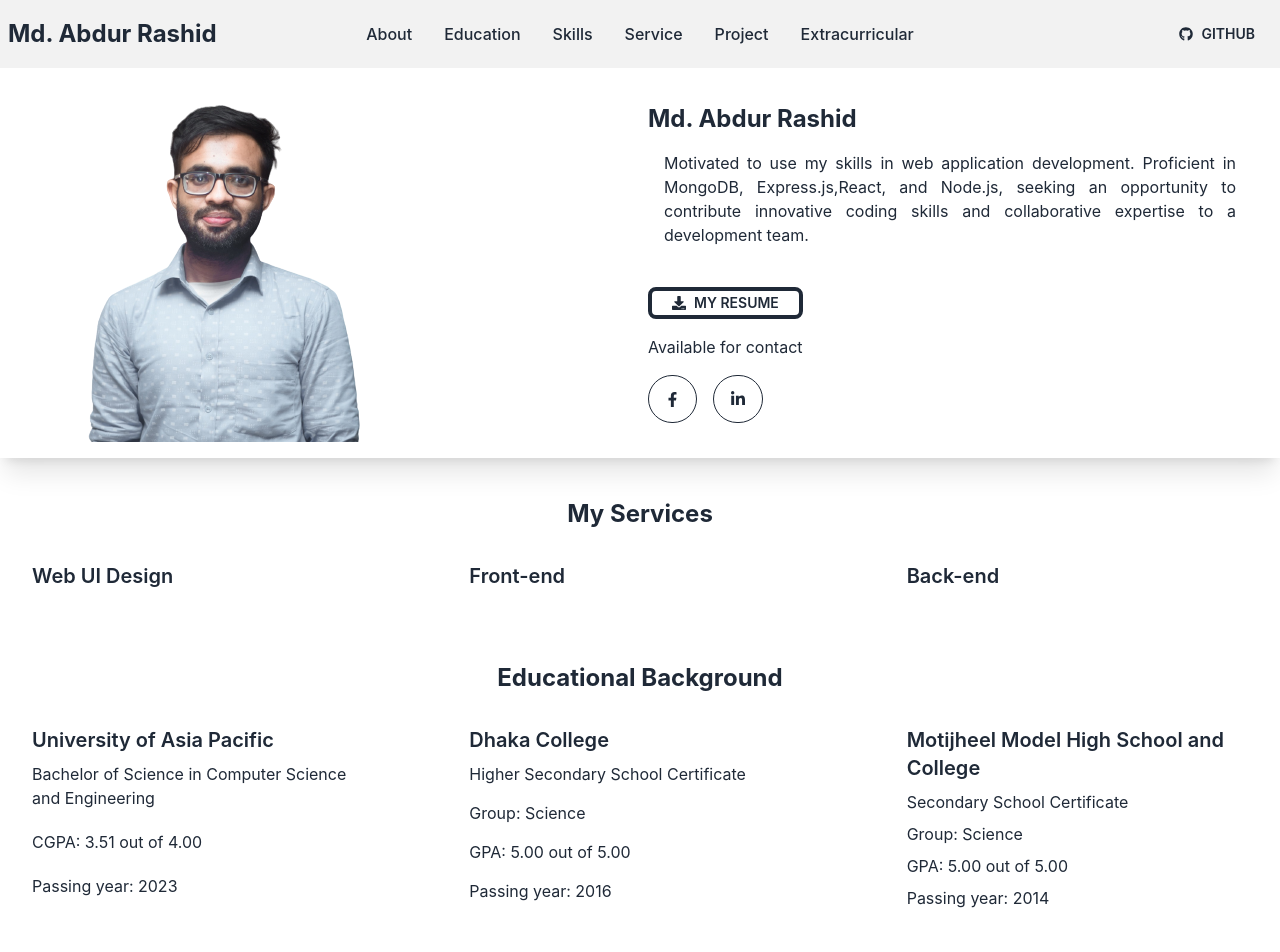
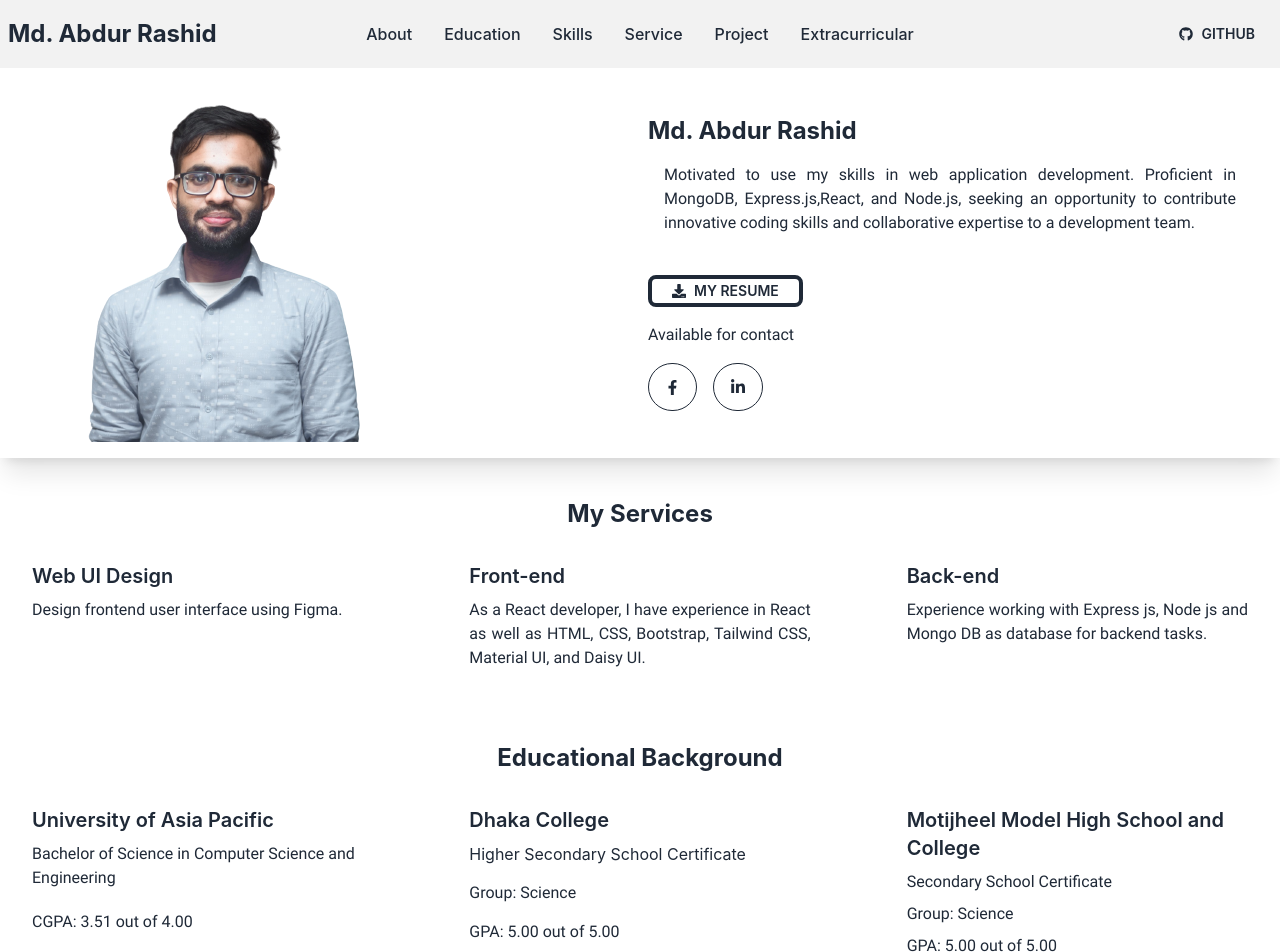
Before and after one commit to Sawom/Md_Abdur_Rashid, a React (Create React App) app: page / in a window 1280 px wide. Shown: the top 952 px of the page. Built offline with nearby package versions, Linux system fonts and the light colour scheme.

Commit message:
fonts added

```diff
--- a/src/App.css
+++ b/src/App.css
@@ -36,3 +36,13 @@
     transform: rotate(360deg);
   }
 }
+
+@font-face{
+  font-family: roboto;
+  src: url(../public/Roboto-Regular.ttf)
+}
+.roboto{
+  font-family: roboto;
+  font-size: medium;
+  font-weight: 500;
+}
--- a/src/Components/Extracurricular/Extracurricular.js
+++ b/src/Components/Extracurricular/Extracurricular.js
@@ -10,7 +10,7 @@ const Extracurricular = () => {
                     <div style={{width: '50%'}} >
                         <p className='text-center font-bold text-xl'>Achievements</p>
                         <div className="overflow-x-auto">
-                            <table className="table">
+                            <table className="table roboto">
                                 <tbody>
                                     {/* row 1 */}
                                     <tr className="hover">
@@ -32,11 +32,11 @@ const Extracurricular = () => {
                             </table>
                         </div>
                     </div>
-                    {/* 2nd table section*/}
+                    {/* 2nd table activities section section*/}
                     <div style={{width: '50%'}} >
                         <p className='text-center font-bold text-xl'>Activities</p>
                         <div className="overflow-x-auto">
-                            <table className="table">
+                            <table className="table roboto">
                                 <tbody>
                                     {/* row 1 */}
                                     <tr className="hover">
--- a/src/Components/Home/About/About.js
+++ b/src/Components/Home/About/About.js
@@ -9,20 +9,20 @@ const About = () => {
         <div className='container mx-auto' id='about' >
             {/* from daisy ui */}
            <div className="hero px-3 shadow-xl bg-base-100">
-                <div className="hero-content flex-col lg:flex-row md:flex-row">
+                <div className="hero-content  flex-col lg:flex-row md:flex-row">
                     <div style={{width: '50%'}} >
                         <img alt='my pics' src={Me} className="max-w-full h-auto rounded-lg " />
                     </div>
                     <div style={{width: '50%'}} >
                     <h1 className="text-2xl font-bold">Md. Abdur Rashid</h1>
-                    <p className="p-4 pStyle">
+                    <p className="p-4 pStyle roboto">
                         Motivated to use my skills in web application development. Proficient in MongoDB, Express.js,React, and Node.js, seeking an opportunity to contribute innovative coding skills and collaborative expertise to a development team.
                     </p>
                     <a href="https://drive.google.com/file/d/1BOqyJXLIrHlbN4E5GqkbgsRVEa8ivDqO/view?usp=sharing"  target="_blank">
                         <button className="btn btn-outline btn-sm border-4 mt-6"> <span className='flex px-2'> <FaDownload className='mr-2' /> My Resume </span>  </button>
                     </a>
                     {/* social button */}
-                    <p className='mt-4' >Available for contact</p>
+                    <p className='mt-4 roboto' >Available for contact</p>
                     <div >
                         <a href="https://www.facebook.com/profile.php?id=100008733311858&mibextid=ZbWKwL" target="_blank" >
                             <button className="btn rounded-full btn-outline mr-4 mt-4" > <FaFacebookF size={15} /> </button>
--- a/src/Components/Home/Education/Education.js
+++ b/src/Components/Home/Education/Education.js
@@ -8,10 +8,10 @@ const Education = () => {
                 {/* 1st */}
                 <div className="card bg-base-100 ">
                     <div className="card-body">
-                        <h2 className="card-title">University of Asia Pacific</h2>
-                        <p>Bachelor of Science in Computer Science and Engineering </p>
-                        <p> <span >CGPA:</span>  3.51 out of 4.00</p>
-                        <p> <span> Passing year: </span> 2023 </p>
+                        <h2 className="card-title ">University of Asia Pacific</h2>
+                        <p className='roboto'>Bachelor of Science in Computer Science and Engineering </p>
+                        <p className='roboto'> <span >CGPA:</span>  3.51 out of 4.00</p>
+                        <p className='roboto'> <span> Passing year: </span> 2023 </p>
                     </div>
                 </div>
                 {/* 2nd */}
@@ -19,19 +19,19 @@ const Education = () => {
                     <div className="card-body">
                         <h2 className="card-title">Dhaka College</h2>
                         <p> Higher Secondary School Certificate </p>
-                        <p> <span>Group:</span> Science </p>
-                        <p> <span>GPA:</span> 5.00 out of 5.00 </p>
-                        <p> <span> Passing year: </span> 2016 </p>
+                        <p className='roboto'> <span>Group:</span> Science </p>
+                        <p className='roboto'> <span>GPA:</span> 5.00 out of 5.00 </p>
+                        <p className='roboto'> <span> Passing year: </span> 2016 </p>
                     </div>
                 </div>
                 {/* 3rd */}
                 <div className="card bg-base-100 ">
                     <div className="card-body">
                         <h2 className="card-title">Motijheel Model High School and College</h2>
-                        <p>Secondary School Certificate</p>
-                        <p> <span>Group:</span> Science </p>
-                        <p> <span>GPA:</span> 5.00 out of 5.00 </p>
-                        <p> <span> Passing year: </span> 2014 </p>
+                        <p className='roboto'>Secondary School Certificate</p>
+                        <p className='roboto'> <span>Group:</span> Science </p>
+                        <p className='roboto'> <span>GPA:</span> 5.00 out of 5.00 </p>
+                        <p className='roboto'> <span> Passing year: </span> 2014 </p>
                     </div>
                 </div>
             </div>
--- a/src/Components/Home/WhatIdo/WhatIdo.js
+++ b/src/Components/Home/WhatIdo/WhatIdo.js
@@ -9,21 +9,21 @@ const WhatIdo = () => {
                 <div className="card w-90 bg-base-100 ">
                     <div className="card-body">
                         <h2 className="card-title">Web UI Design</h2>
-
+                        <p className='pStyle roboto' >Design frontend user interface using Figma.</p>
                     </div>
                 </div>
                 {/* 2nd */}
                 <div className="card w-90 bg-base-100 ">
                     <div className="card-body">
                         <h2 className="card-title">Front-end</h2>
-
+                        <p className='pStyle roboto'>As a React developer, I have experience in React as well as HTML, CSS, Bootstrap, Tailwind CSS, Material UI, and Daisy UI.</p>
                     </div>
                 </div>
                 {/* 3rd */}
                 <div className="card w-90 bg-base-100 ">
                     <div className="card-body">
                         <h2 className="card-title">Back-end</h2>
-
+                        <p className='pStyle roboto'>Experience working with Express js, Node js and Mongo DB as database for backend tasks.</p>
                     </div>
                 </div>
             </div>
```
Also changed, not shown: public/Roboto-Regular.ttf (added).
